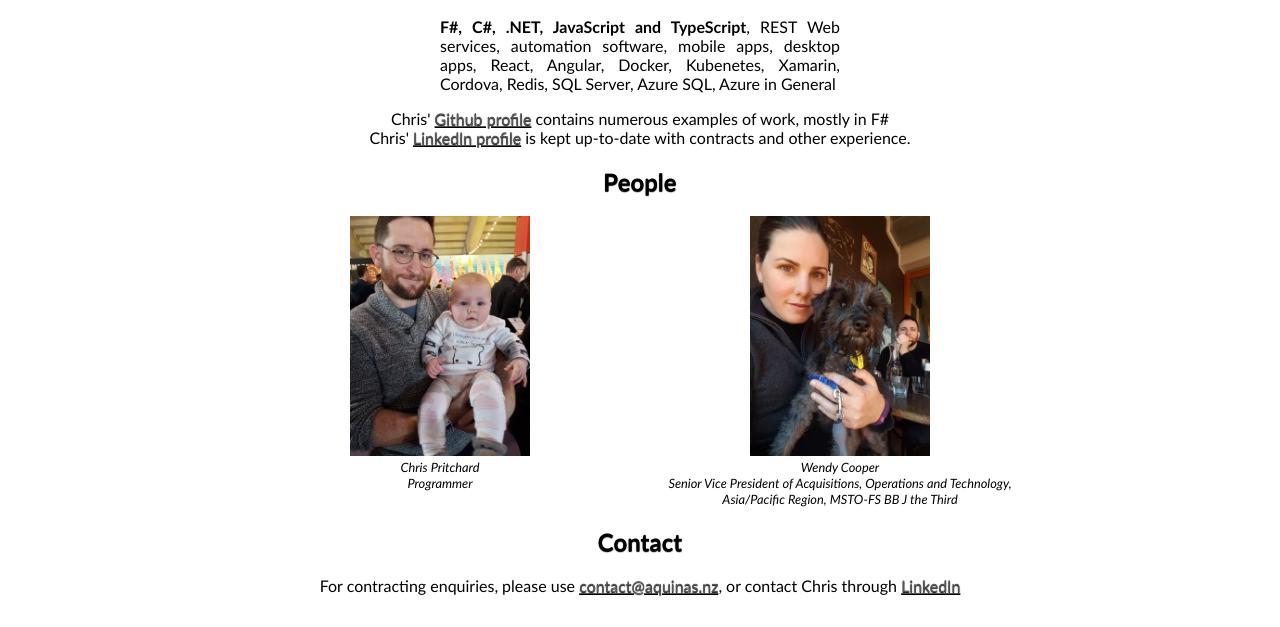
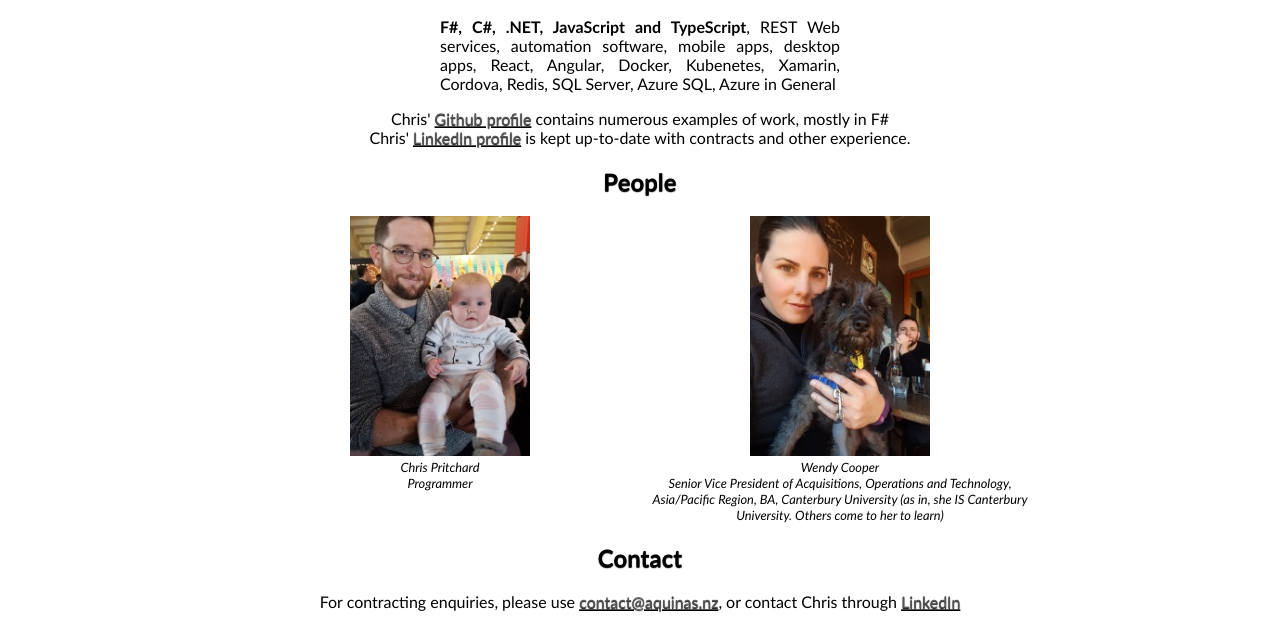
Before and after one commit to ChrisPritchard/chrispritchard.github.io, a plain HTML site: page index.html in a window 1280 px wide. Shown: the part 466-1093 px from the top of the page. Drawn offline with Linux system fonts and the light colour scheme.

Commit message:
changed wendy's description, at her request

```diff
--- a/index.html
+++ b/index.html
@@ -34,7 +34,7 @@
             <div class="person">
                 <img src="wendy.jpg" alt="Wendy Cooper" />
                 <span>Wendy Cooper</span>
-                <span>Senior Vice President of Acquisitions, Operations and Technology, Asia/Pacific Region, MSTO-FS BB J the Third</span>
+                <span>Senior Vice President of Acquisitions, Operations and Technology, Asia/Pacific Region, BA, Canterbury University (as in, she IS Canterbury University. Others come to her to learn) </span>
             </div>
             <div class="clear"></div>
         </div>
```
